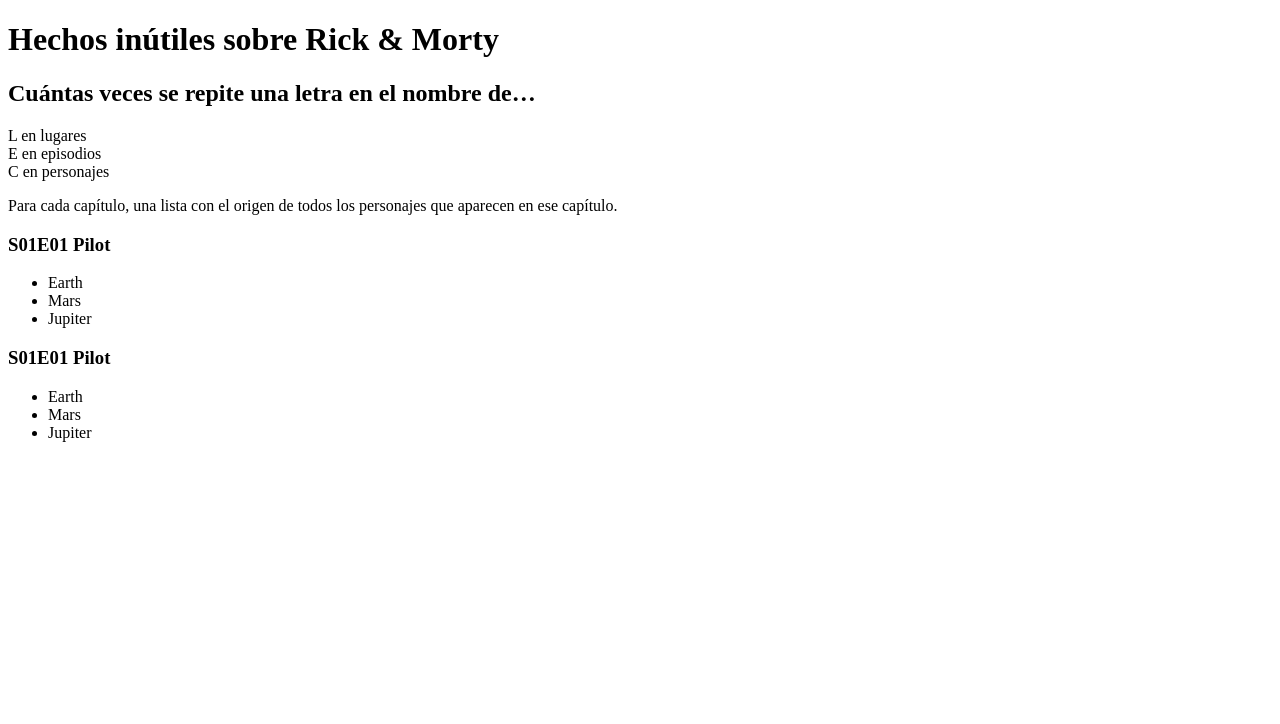
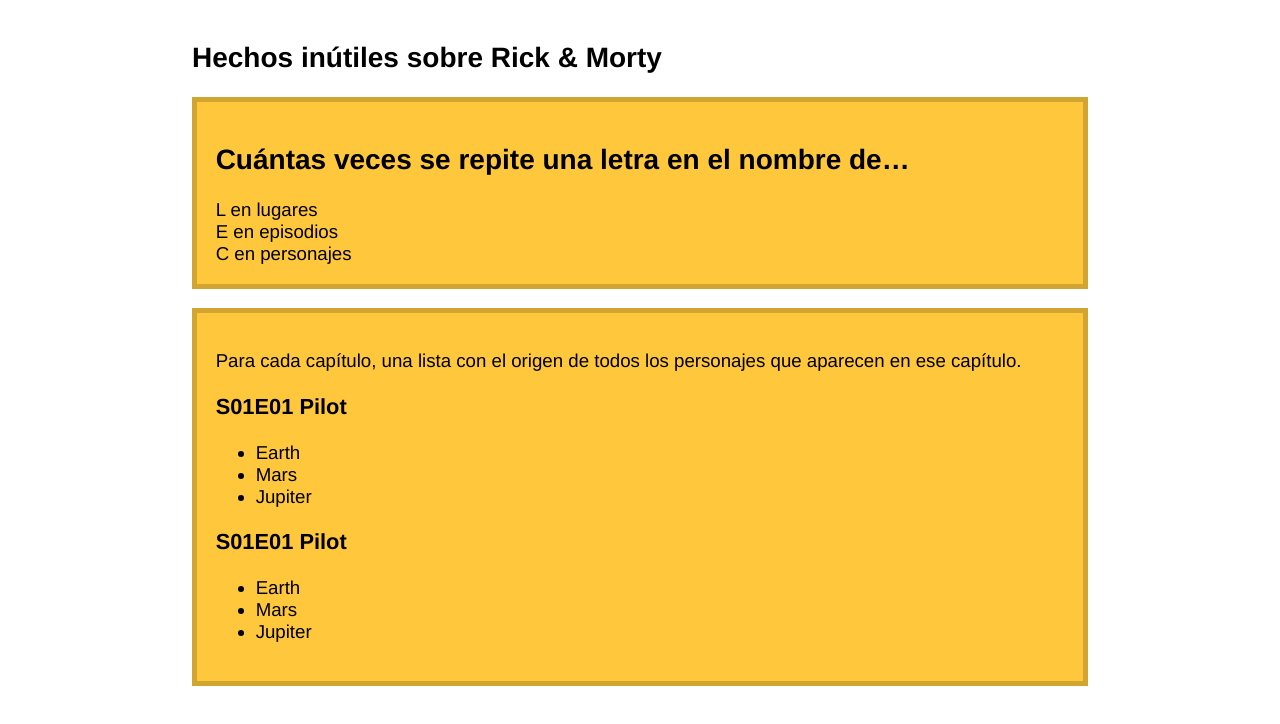
Before and after one commit to agj/vue3-test-app, a Vue app: page / in a window 1280 px wide. Shown: the top 724 px of the page. Built offline with nearby package versions, Linux system fonts and the light colour scheme.

Commit message:
Empezando a definir estilos.

```diff
--- a/src/App.vue
+++ b/src/App.vue
@@ -1,4 +1,5 @@
 <template>
+  <article class="container">
     <h1>Hechos inútiles sobre Rick &amp; Morty</h1>
     <section class="box">
       <h2>Cuántas veces se repite una letra en el nombre de…</h2>
@@ -28,6 +29,7 @@
         </ul>
       </section>
     </section>
+  </article>
 </template>
 
 <script lang="ts">
@@ -39,4 +41,32 @@
 });
 </script>
 
-<style></style>
+<style>
+:root {
+  --color-back: hsl(43, 100%, 61.5%);
+  --color-border: hsl(42.8, 64.2%, 50.6%);
+  font-size: 14pt;
+}
+html,
+body {
+  margin: 0;
+  padding: 0;
+}
+* {
+  box-sizing: border-box;
+}
+.container {
+  font-family: Helvetica, Arial, sans-serif;
+  max-width: 50rem;
+  padding: 1rem;
+  margin: 0 auto;
+}
+.box {
+  padding: 1rem;
+  margin: 1rem 0;
+  background-color: var(--color-back);
+  border-width: 5px;
+  border-color: var(--color-border);
+  border-style: solid;
+}
+</style>
```
Lines whose indentation alone changed are shown as unchanged.
